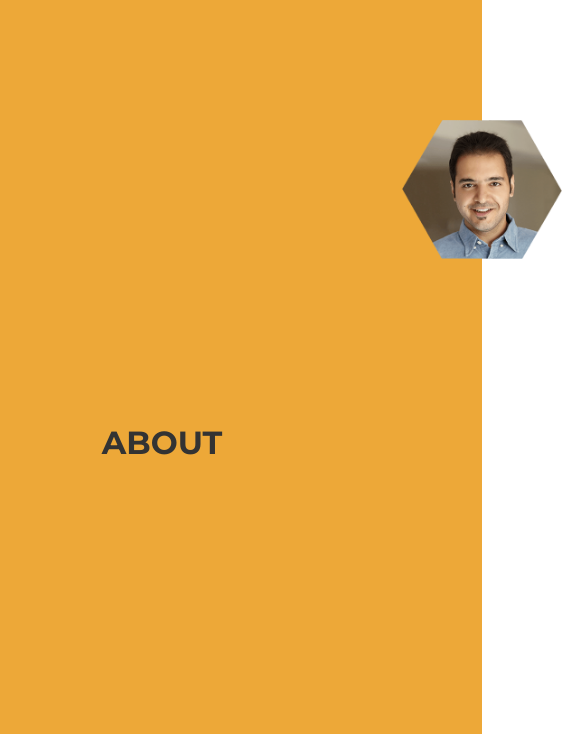
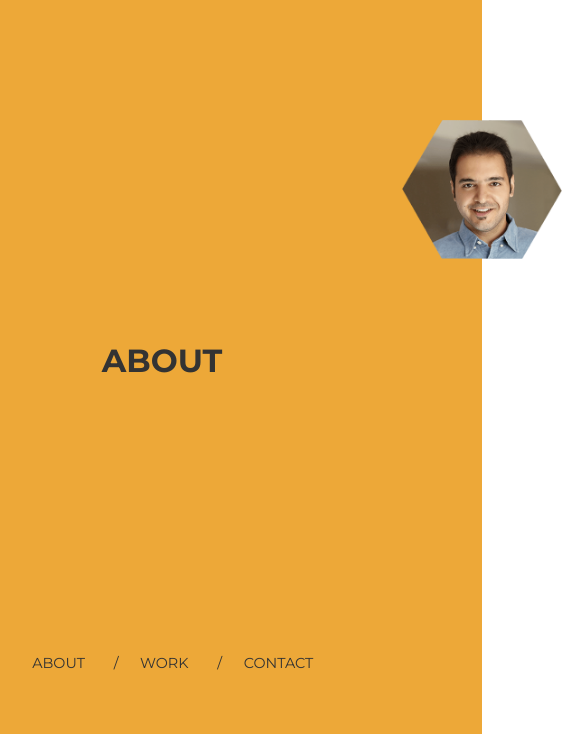
Before and after one commit to parsifar/mypersonalwebsite, a plain HTML site: page index.html in a window 1280 px wide. Shown: the part 840-1574 px from the top of the page, 158-735 px from the left. Drawn offline with Linux system fonts and the light colour scheme.

Commit message:
fixed navigation

```diff
--- a/index.html
+++ b/index.html
@@ -34,8 +34,19 @@
     <!-- about -->
     <section class="container about-container" id="about">
         <div class="col-1">
-            <img id="profile-pic" src="/images/profile.png" alt="">
-            <h2>ABOUT</h2>
+            <div class="fixed-div">
+                <img id="profile-pic" src="/images/profile.png" alt="">
+                <h2>ABOUT</h2>
+                <nav>
+                    <ul>
+                        <li><a href="#about">ABOUT</a></li>
+                        <li><a href="#work">WORK</a></li>
+                        <li><a href="#contact">CONTACT</a></li>
+                    </ul>
+                </nav>
+            </div>
+
+
 
         </div>
         <div class="col-2">
@@ -63,7 +74,17 @@
     <!-- work -->
     <section class="container work-container" id="work">
         <div class="col-1">
-            <h2>WORK</h2>
+            <div class="fixed-div">
+                <h2>WORK</h2>
+                <nav>
+                    <ul>
+                        <li><a href="#about">ABOUT</a></li>
+                        <li><a href="#work">WORK</a></li>
+                        <li><a href="#contact">CONTACT</a></li>
+                    </ul>
+                </nav>
+            </div>
+
         </div>
         <div class="col-2">
             <div class="work-wrapper">
@@ -93,7 +114,17 @@
     <!-- Contact -->
     <section class="container contact-container" id="contact">
         <div class="col-1">
-            <h2>CONTACT</h2>
+            <div class="fixed-div">
+                <h2>CONTACT</h2>
+                <nav>
+                    <ul>
+                        <li><a href="#about">ABOUT</a></li>
+                        <li><a href="#work">WORK</a></li>
+                        <li><a href="#contact">CONTACT</a></li>
+                    </ul>
+                </nav>
+            </div>
+
         </div>
         <div class="col-2">
             <div class="content-wrapper">
--- a/style.css
+++ b/style.css
@@ -62,23 +62,82 @@ nav{
 nav li{
     list-style:none;
     float:left;
-    border-bottom:2px solid transparent;
     transition:border 300ms;
 }
+
 nav li a{
     color:var(--orange);
     text-decoration: none;
     display: block;
     padding:1em;
 }
-nav li:hover{
-    border-bottom:2px solid var(--orange)
+nav li a::before{
+    content:"/";
+    padding: 0  1.5em 0 0;
+}
+nav li:first-child a::before{
+    content:"";
+}
+nav li::after{
+    content:"";
+    width:calc(100% - 3.5em);
+    height: 2px;
+    display: block;
+    position:relative;
+    left:2.5em;
+    background:transparent;
+    bottom:5px;
+    transition: 300ms;
+}
+nav li:hover::after{
+    background: var(--orange);
+}
+.about-container nav,
+.work-container nav,
+.contact-container nav{
+    width:80%;
+    position: absolute;
+    bottom:initial;
+    top:85vh;
+    left:initial;
+    transform:translateX(0);
+}
+.about-container nav ul,
+.contact-container nav ul,
+.work-container nav ul{
+    display:flex;
+    justify-content: center;
+}
+.about-container nav li a,
+.work-container nav li a,
+.contact-container nav li a{
+    font-size: .9rem;
+    color:var(--grey);
+}
+.about-container nav li:hover::after,
+.work-container nav li:hover::after,
+.contact-container nav li:hover::after{
+    background: var(--grey);
 }
 /* about */
+.fixed-div{
+    position:sticky;
+    width:100%;
+    height:100vh;
+    top:0;
+    left:0;
+    display:flex;
+    flex-direction: column;
+    color:green;
+    justify-content: center;
+    align-items: center;
+}
 .about-container{
     display:flex;
+    margin-bottom: -5px;
 }
 .about-container .col-1{
+    position: relative;
     background:var(--orange);
     width:50%;
 }
@@ -88,16 +147,10 @@ nav li:hover{
 .about-container .col-1 h2{
     color:var(--grey);
     font-size: 2rem;
-    margin-bottom:50vh;
-    position: sticky;
-    top:50%;
-    left:25%;
 }
 #profile-pic{
     width:160px;
-    margin-top:20vh;
-    margin-bottom:20vh;
-    position:sticky;
+    position:absolute;
     top:20%;
     transform: translateX(calc(100vw / 4) );
 }
@@ -148,10 +201,6 @@ nav li:hover{
 .work-container .col-1 h2{
     color:var(--grey);
     font-size: 2rem;
-    margin-top:50vh;
-    margin-bottom:50vh;
-    position: sticky;
-    top:50%;
     left:25%;
 }
 .work-wrapper{
@@ -223,7 +272,7 @@ nav li:hover{
 }
 .contact-container .col-1 h2{
     font-size: 2rem;
-    margin-top:50vh;
+    color:var(--grey);
 }
 .contact-container .col-2{
     display: flex;
```
